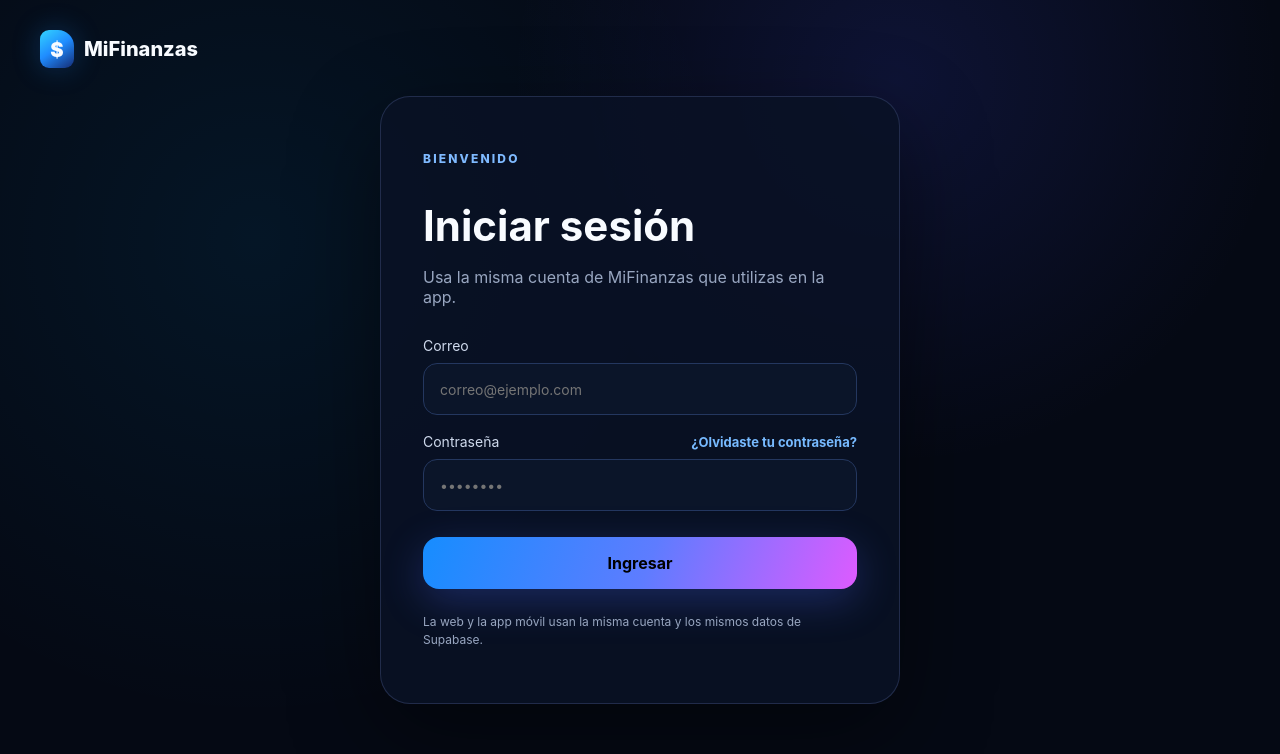
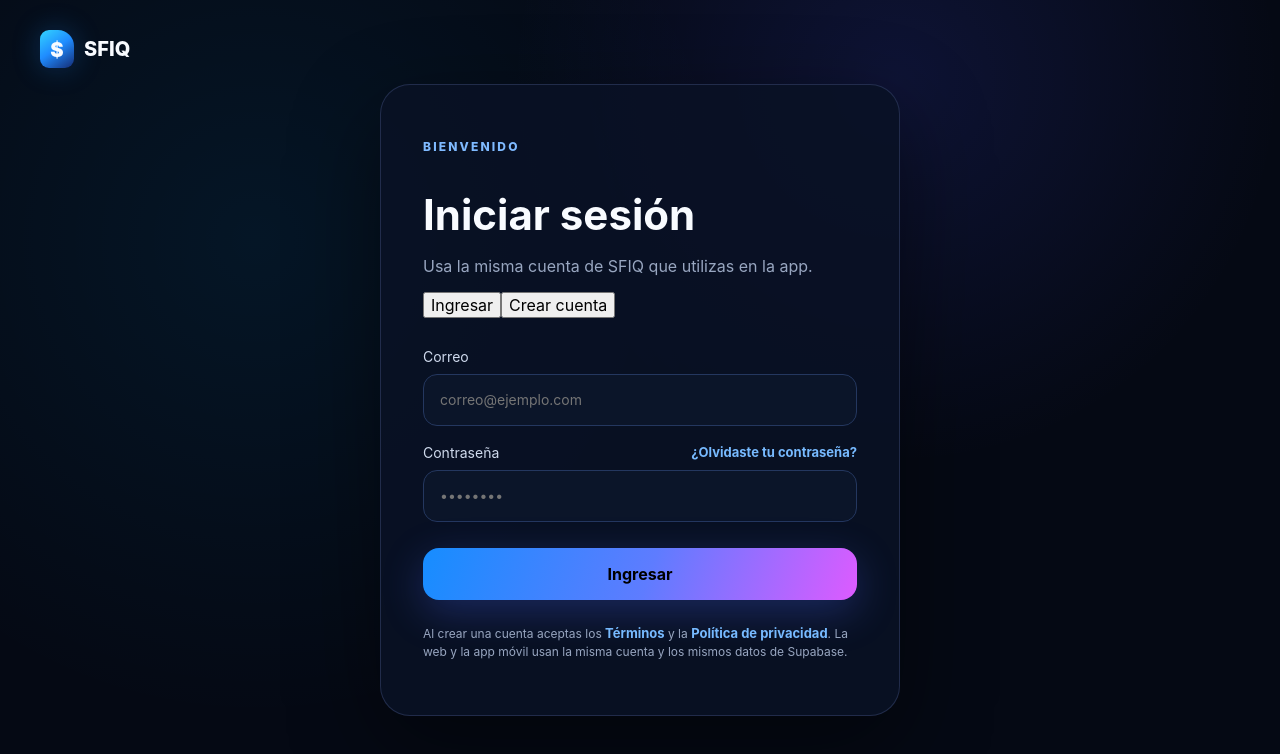
Before and after one commit to Sofonias-23/MiFinanzas, a Next.js app in the folder web/: page /login in a window 1280 px wide. Shown: the top 754 px of the page. Built offline with nearby package versions, Linux system fonts and the light colour scheme.

Commit message:
Add account registration to web login

```diff
--- a/web/app/login/page.tsx
+++ b/web/app/login/page.tsx
@@ -6,20 +6,51 @@ import { useRouter } from 'next/navigation';
 import { supabase } from '@/lib/supabase';
 import { trackEvent } from '@/lib/analytics';
 
+type AuthMode = 'login' | 'register';
+
 export default function LoginPage() {
   const router = useRouter();
+  const [mode, setMode] = useState<AuthMode>('login');
+  const [name, setName] = useState('');
   const [email, setEmail] = useState('');
   const [password, setPassword] = useState('');
   const [loading, setLoading] = useState(false);
   const [errorMessage, setErrorMessage] = useState('');
+  const [successMessage, setSuccessMessage] = useState('');
+
+  function changeMode(nextMode: AuthMode) {
+    setMode(nextMode);
+    setErrorMessage('');
+    setSuccessMessage('');
+  }
 
   async function handleSubmit(event: FormEvent<HTMLFormElement>) {
     event.preventDefault();
     setErrorMessage('');
+    setSuccessMessage('');
+
+    const cleanEmail = email.trim().toLowerCase();
+
+    if (!cleanEmail.includes('@')) {
+      setErrorMessage('Escribe un correo válido.');
+      return;
+    }
+
+    if (password.length < 6) {
+      setErrorMessage('La contraseña debe tener al menos 6 caracteres.');
+      return;
+    }
+
+    if (mode === 'register' && name.trim().length < 2) {
+      setErrorMessage('Escribe tu nombre.');
+      return;
+    }
+
     setLoading(true);
 
+    if (mode === 'login') {
       const { error } = await supabase.auth.signInWithPassword({
-      email: email.trim(),
+        email: cleanEmail,
         password,
       });
 
@@ -32,6 +63,46 @@ export default function LoginPage() {
 
       trackEvent('login', { method: 'email' });
       router.replace('/espacio');
+      return;
+    }
+
+    const { data, error } = await supabase.auth.signUp({
+      email: cleanEmail,
+      password,
+      options: {
+        data: {
+          display_name: name.trim(),
+        },
+        emailRedirectTo:
+          typeof window !== 'undefined'
+            ? `${window.location.origin}/login`
+            : 'https://sfiq.app/login',
+      },
+    });
+
+    setLoading(false);
+
+    if (error) {
+      setErrorMessage(
+        error.message.toLowerCase().includes('already')
+          ? 'Este correo ya está registrado. Prueba iniciar sesión.'
+          : 'No se pudo crear la cuenta. Revisa los datos e inténtalo nuevamente.',
+      );
+      return;
+    }
+
+    trackEvent('sign_up', { method: 'email' });
+
+    if (data.session) {
+      router.replace('/espacio');
+      return;
+    }
+
+    setSuccessMessage(
+      'Cuenta creada. Revisa tu correo para confirmar la cuenta y luego inicia sesión.',
+    );
+    setPassword('');
+    setMode('login');
   }
 
   return (
@@ -40,17 +111,51 @@ export default function LoginPage() {
         <span className="brandMark" aria-hidden="true">
           <span className="brandDollar">$</span>
         </span>
-        <span>MiFinanzas</span>
+        <span>SFIQ</span>
       </a>
 
       <section className="authCard">
-        <p className="eyebrow">BIENVENIDO</p>
-        <h1>Iniciar sesión</h1>
+        <p className="eyebrow">{mode === 'login' ? 'BIENVENIDO' : 'EMPIEZA EN SFIQ'}</p>
+        <h1>{mode === 'login' ? 'Iniciar sesión' : 'Crear cuenta'}</h1>
         <p className="authIntro">
-          Usa la misma cuenta de MiFinanzas que utilizas en la app.
+          {mode === 'login'
+            ? 'Usa la misma cuenta de SFIQ que utilizas en la app.'
+            : 'Crea una cuenta y usa los mismos datos tanto en la web como en la app móvil.'}
         </p>
 
+        <div className="authModeSwitch" role="tablist" aria-label="Acceso a SFIQ">
+          <button
+            type="button"
+            className={mode === 'login' ? 'authModeButton active' : 'authModeButton'}
+            onClick={() => changeMode('login')}
+          >
+            Ingresar
+          </button>
+          <button
+            type="button"
+            className={mode === 'register' ? 'authModeButton active' : 'authModeButton'}
+            onClick={() => changeMode('register')}
+          >
+            Crear cuenta
+          </button>
+        </div>
+
         <form onSubmit={handleSubmit}>
+          {mode === 'register' ? (
+            <label>
+              Nombre
+              <input
+                type="text"
+                placeholder="Tu nombre"
+                value={name}
+                onChange={(event) => setName(event.target.value)}
+                autoComplete="name"
+                maxLength={40}
+                required
+              />
+            </label>
+          ) : null}
+
           <label>
             Correo
             <input
@@ -66,30 +171,39 @@ export default function LoginPage() {
           <label>
             <span className="authLabelRow">
               <span>Contraseña</span>
+              {mode === 'login' ? (
                 <a className="secondaryLink" href="/forgot-password">
                   ¿Olvidaste tu contraseña?
                 </a>
+              ) : null}
             </span>
             <input
               type="password"
-              placeholder="••••••••"
+              placeholder={mode === 'register' ? 'Mínimo 6 caracteres' : '••••••••'}
               value={password}
               onChange={(event) => setPassword(event.target.value)}
-              autoComplete="current-password"
+              autoComplete={mode === 'register' ? 'new-password' : 'current-password'}
               minLength={6}
               required
             />
           </label>
 
           {errorMessage ? <p className="formError">{errorMessage}</p> : null}
+          {successMessage ? <p className="formSuccess">{successMessage}</p> : null}
 
           <button className="primaryButton authSubmit authButton" type="submit" disabled={loading}>
-            {loading ? 'Ingresando...' : 'Ingresar'}
+            {loading
+              ? 'Procesando...'
+              : mode === 'login'
+                ? 'Ingresar'
+                : 'Crear cuenta'}
           </button>
         </form>
 
         <p className="authFoot">
-          La web y la app móvil usan la misma cuenta y los mismos datos de Supabase.
+          Al crear una cuenta aceptas los <a className="secondaryLink" href="/terminos">Términos</a> y la{' '}
+          <a className="secondaryLink" href="/privacidad">Política de privacidad</a>. La web y la app móvil
+          usan la misma cuenta y los mismos datos de Supabase.
         </p>
       </section>
     </main>
```
Lines whose indentation alone changed are shown as unchanged.
